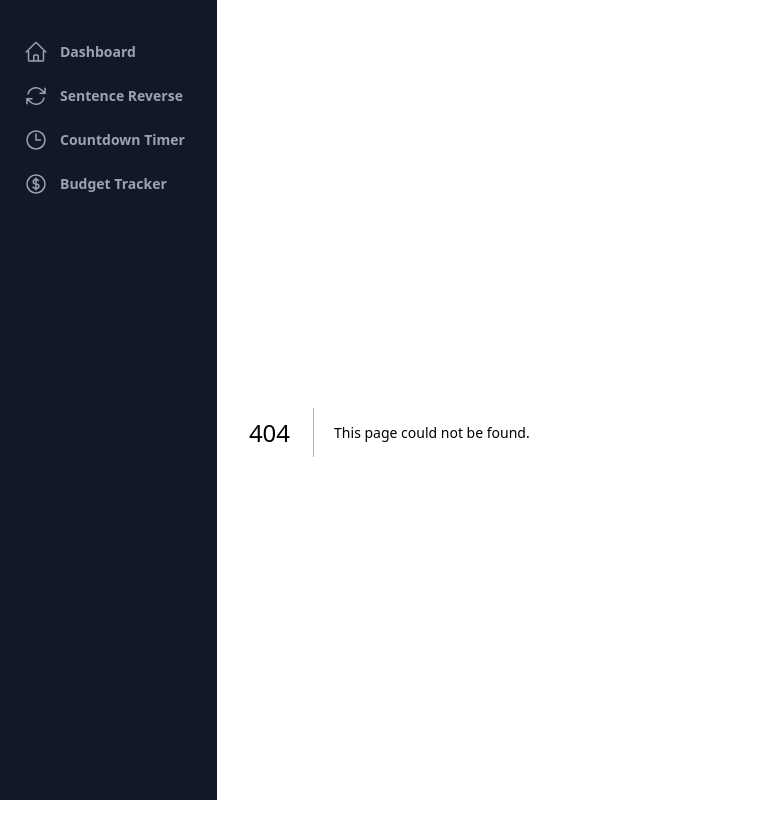
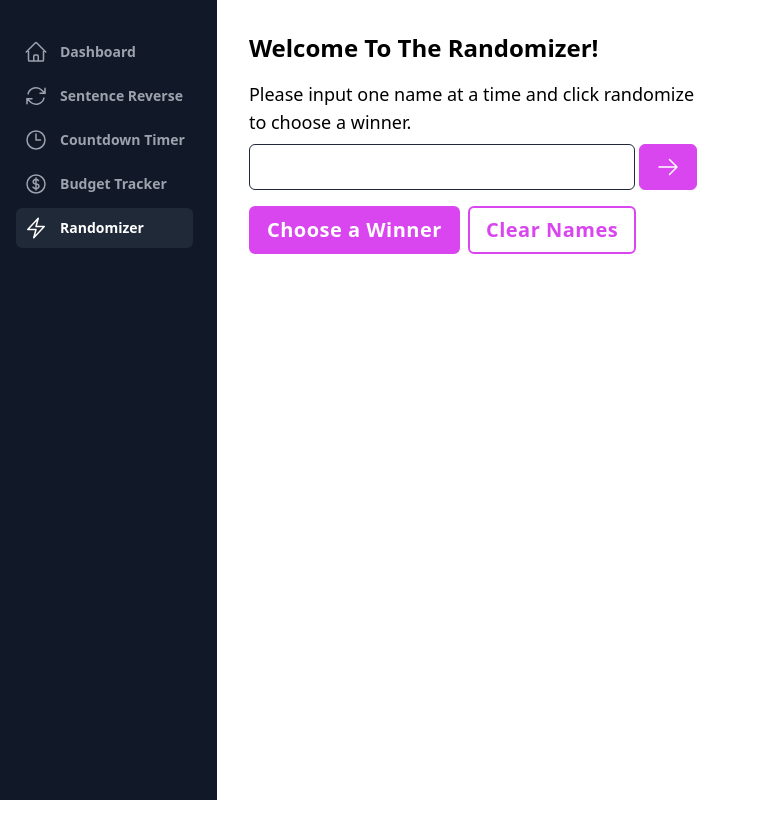
Before and after one commit to MeaghanCampbell/tools-membership, a Next.js app: page /randomizer in a window 1280 px wide. Before the commit this address had no page. Shown: the top 838 px of the page, without its empty margins (0-760 px from the left). After the commit the page ends 800 px from the top, so only its background shows below. Built offline with nearby package versions, Linux system fonts and the light colour scheme.

Commit message:
randomizer

```diff
--- /dev/null
+++ b/src/app/randomizer/page.js
@@ -0,0 +1,68 @@
+'use client'
+
+import { ArrowRightIcon } from "@heroicons/react/24/outline";
+import { useState } from 'react';
+
+export default function Page() {
+
+    const [names, setNames] = useState([]);
+    const [inputName, setInputName] = useState('');
+    const [error, setError] = useState(null);
+    const [randomName, setRandomName] = useState('')
+
+    const handleInputChange = (event) => {
+        setInputName(event.target.value);
+        setError(null); // Clear error when user starts typing
+    }
+
+    const handleButtonClick = () => {
+        if (inputName.trim() === '') {
+            setError('Please enter a name.'); // Set error if inputName is empty
+        } else {
+            setNames([...names, inputName]);
+            setInputName('');
+        }
+    }
+
+    const randomize = () => {
+        setRandomName('')
+        const randomIndex = Math.floor(Math.random() * names.length);
+        const item = names[randomIndex];
+        setRandomName(item)
+    }
+
+    const clear = () => {
+        setRandomName('')
+        setNames([])
+    }
+
+    return (
+        <div className="text-lg max-w-md">
+            <h1 className="text-2xl font-extrabold mb-4">Welcome To The Randomizer!</h1>
+            <p className="mb-2">Please input one name at a time and click randomize to choose a winner.</p>
+             <div className="flex items-center">
+                <input
+                    className="border border-gray-800 rounded-md p-2 flex-grow mr-1"
+                    type="text"
+                    value={inputName}
+                    onChange={handleInputChange}
+                />
+                <button
+                    className="bg-fuchsia-500 transition border border-fuchsia-500 hover:bg-fuchsia-600 text-white rounded-md py-2.5 px-4 text-xl font-bold tracking-wide"
+                    onClick={handleButtonClick}
+                >
+                    <ArrowRightIcon className="h-6 w-6 text-white" />
+                </button>
+            </div>
+            {error && <p className="text-red-500">{error}</p>}
+            <ul className="mt-2">
+                {names.map((name, index) => <li key={index}>{name}</li>)}
+            </ul>
+            <div className="flex space-x-2 items-center">
+                <button onClick={randomize} className="border-2 border-fuchsia-500 hover:border-fuchsia-600 bg-fuchsia-500 transition hover:bg-fuchsia-600 text-white rounded-md py-2 px-4 text-xl font-bold tracking-wide mt-2">Choose a Winner</button>
+                <button onClick={clear} className="border-2 border-fuchsia-500 transition hover:border-fuchsia-600 hover:text-fuchsia-600 text-fuchsia-500 rounded-md py-2 px-4 text-xl font-bold tracking-wide mt-2">Clear Names</button>
+            </div>
+            <p className="pt-4 font-bold">{randomName}</p>
+        </div>
+    )
+}
--- a/src/components/Nav.jsx
+++ b/src/components/Nav.jsx
@@ -1,6 +1,6 @@
 'use client'
 
-import { HomeIcon, ArrowPathIcon, ClockIcon, CurrencyDollarIcon } from '@heroicons/react/24/outline'
+import { HomeIcon, ArrowPathIcon, ClockIcon, CurrencyDollarIcon, BoltIcon } from '@heroicons/react/24/outline'
 import Link from 'next/link'
 import { usePathname } from 'next/navigation'
 
@@ -11,6 +11,7 @@ export default function Nav() {
         {name: 'Sentence Reverse', href: '/sentence-reverse', icon: ArrowPathIcon, active: false},
         {name: 'Countdown Timer', href: '/countdown-timer', icon: ClockIcon, active: false},
         {name: 'Budget Tracker', href: '/budget-tracker', icon: CurrencyDollarIcon, active: false},
+        {name: 'Randomizer', href: '/randomizer', icon: BoltIcon, active: false},
     ]
 
     const pathname = usePathname()
```
